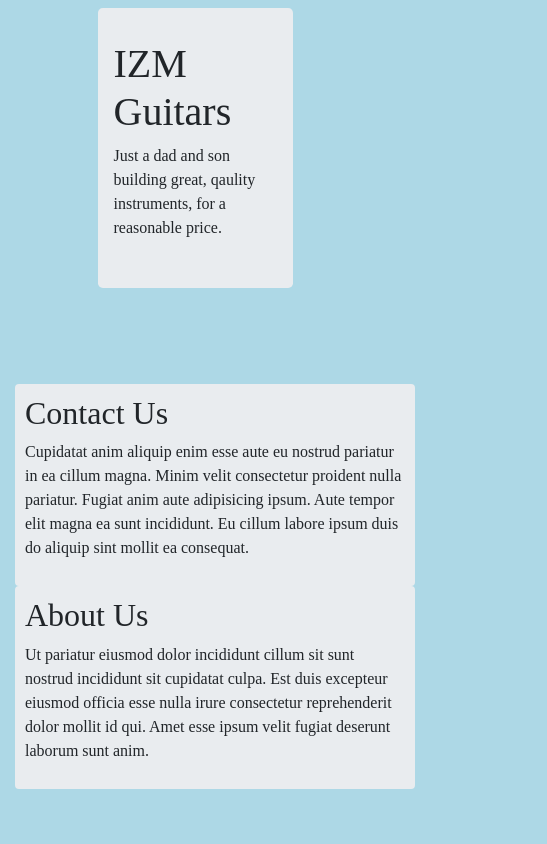
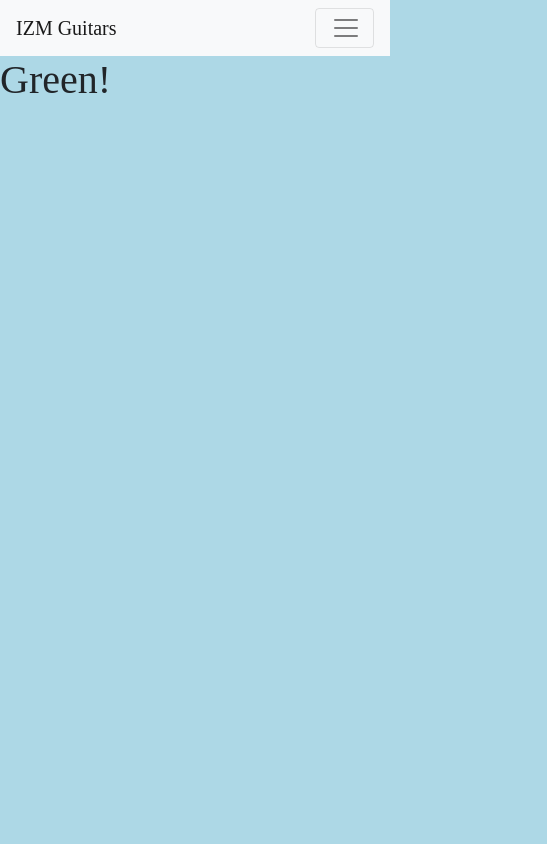
Before and after one commit to bmansk8/guitar-app, a React (Create React App) app: page /green in a window 390 px wide. Shown: the top 844 px of the page, 547 px wide, since content can reach past the window. Built offline with nearby package versions, Linux system fonts and the light colour scheme; a web font is replaced by a local one.

Commit message:
NavBar
Added a navbar with routes and some contact info. navbar is responsive but rest of components are not.

```diff
--- a/src/App.js
+++ b/src/App.js
@@ -1,6 +1,9 @@
 import React from 'react';
 import './App.css';
 import Page from './page';
+import { Blue } from './components/blue';
+import { Green } from './components/green';
+import { Purple } from './components/purple';
 import {
   BrowserRouter as Router,
   Switch,
@@ -12,6 +15,15 @@ function App() {
     <Router>
       <div>
         <Switch>
+          <Route path='/blue'>
+            <Blue />
+          </Route>
+          <Route path='/green'>
+            <Green />
+          </Route>
+          <Route path='/purple'>
+            <Purple />
+          </Route>
           <Route path='/'>
             <Page />
           </Route>
--- /dev/null
+++ b/src/components/blue.jsx
@@ -0,0 +1,12 @@
+import React from 'react';
+import { ContactBar } from '../services/contactbar';
+
+
+export const Blue = function () {
+  return (
+    <div>
+      <ContactBar />
+      <h1>Blue!</h1>
+    </div>
+  )
+}
--- /dev/null
+++ b/src/components/green.jsx
@@ -0,0 +1,12 @@
+import React from 'react';
+import { ContactBar } from '../services/contactbar';
+
+
+export const Green = function () {
+  return (
+    <div>
+      <ContactBar />
+      <h1>Green!</h1>
+    </div>
+  )
+}
--- /dev/null
+++ b/src/components/purple.jsx
@@ -0,0 +1,12 @@
+import React from 'react';
+import { ContactBar } from '../services/contactbar';
+
+
+export const Purple = function () {
+  return (
+    <div>
+      <ContactBar />
+      <h1>Purple!</h1>
+    </div>
+  )
+}
--- a/src/index.js
+++ b/src/index.js
@@ -4,4 +4,4 @@ import App from './App';
 import 'bootstrap/dist/css/bootstrap.min.css';
 import './index.css';
 
-ReactDOM.render(<App />,document.getElementById('root'));
+ReactDOM.render(<App />, document.getElementById('root'));
--- a/src/page.jsx
+++ b/src/page.jsx
@@ -1,8 +1,9 @@
 import React from 'react';
-import './page.css'
-import blue1 from './photos/blue1.jpg'
-import green1 from './photos/green1.jpg'
-import purple1 from './photos/purple1.jpg'
+import './page.css';
+import blue1 from './photos/blue1.jpg';
+import green1 from './photos/green1.jpg';
+import purple1 from './photos/purple1.jpg';
+import { ContactBar } from './services/contactbar.jsx';
 import {
   Jumbotron,
   Button,
@@ -16,6 +17,7 @@ import {
 export default function Page() {
   return (
     <div>
+      <ContactBar />
 
       <Jumbotron>
         <h1>IZM Guitars</h1>
@@ -29,17 +31,16 @@ export default function Page() {
           <Col>
             <div className='collection rounded'>
               <h2>Contact Us</h2>
-              <p>Cupidatat anim aliquip enim esse aute eu nostrud pariatur in ea cillum magna.
-              Minim velit consectetur proident nulla pariatur. Fugiat anim aute adipisicing ipsum.
-              Aute tempor elit magna ea sunt incididunt. Eu cillum labore ipsum duis do aliquip sint mollit ea consequat.</p>
+              <p>So while this website is a simple coding project for me, the guitars are real! If you are interested in buying one, just shoot me a email.
+              I will try to get back to you as soon as I can.</p>
             </div>
           </Col>
           <Col>
             <div id='about' className='rounded collection'>
               <h2>About Us</h2>
-              <p>Ut pariatur eiusmod dolor incididunt cillum sit sunt nostrud incididunt sit cupidatat culpa.
-              Est duis excepteur eiusmod officia esse nulla irure consectetur reprehenderit dolor mollit id qui.
-              Amet esse ipsum velit fugiat deserunt laborum sunt anim.</p>
+              <p>We have been in the music seen for over 30 years and got into building guitars in 2019. Since then
+              we have built and modded serveral guitars and finnaly made so many that the wife said we had to sell some!
+              So if your interested please take a look at our gallery bellow.</p>
             </div>
           </Col>
         </Row>
@@ -59,7 +60,7 @@ export default function Page() {
                   This is our custom bigsy tremelo style tele! Sporting a amazing dark to light blue fade,
                   humbuckers, and F hole style body. this tele is warm and fun.
                 </Card.Text>
-                <Button variant="primary">Check me out!</Button>
+                <Button href='/blue' variant="primary">Check me out!</Button>
               </Card.Body>
             </Card>
           </Col>
@@ -72,7 +73,7 @@ export default function Page() {
                   This is our standard style F hole tele. Sporting light to dark green fade and single coils.
                   Get ready for a twangy, yet warm sound.
                 </Card.Text>
-                <Button variant="primary">Check me out!</Button>
+                <Button href='/green' variant="primary">Check me out!</Button>
               </Card.Body>
             </Card>
           </Col>
@@ -85,7 +86,7 @@ export default function Page() {
                   This is our texas blinged out tele. Sporting a wilkinson p90 in the neck, a alnicove single coil, bridge, and plate,
                   and that awesome purple burst finish.
                 </Card.Text>
-                <Button variant="primary">Check me out!</Button>
+                <Button href='/purple' variant="primary" >Check me out!</Button>
               </Card.Body>
             </Card>
           </Col>
@@ -95,9 +96,3 @@ export default function Page() {
     </div>
   )
 }
-
-{/*
-    We have been in the music seen for over 30 years and got into building guitars in 2019. Since then
-    we have built and modded serveral guitars and finnaly made so many that the wife said we had to sell some!
-    So if your interested please take a look at our gallery bellow.
-*/}
--- /dev/null
+++ b/src/services/contactbar.css
@@ -0,0 +1,4 @@
+nav span{
+  margin-left: 3px;
+  padding: 3px;
+}
--- /dev/null
+++ b/src/services/contactbar.jsx
@@ -0,0 +1,33 @@
+import React from 'react';
+import './contactbar.css';
+import {
+  Navbar,
+  Nav,
+  NavDropdown
+} from 'react-bootstrap'
+import { FontAwesomeIcon } from '@fortawesome/react-fontawesome'
+import{
+  faEnvelope,
+  faMapMarker
+}from '@fortawesome/free-solid-svg-icons'
+
+export const ContactBar = function () {
+  return (
+    <Navbar sticky="top" bg="light" expand="lg">
+      <Navbar.Brand href="#home">IZM Guitars</Navbar.Brand>
+      <Navbar.Toggle aria-controls="basic-navbar-nav" />
+      <Navbar.Collapse id="basic-navbar-nav">
+        <Nav className="mr-auto">
+          <Nav.Link href="/">Home</Nav.Link>
+          <NavDropdown title="Dropdown" id="basic-nav-dropdown">
+            <NavDropdown.Item href="/blue">Bigsby Tele</NavDropdown.Item>
+            <NavDropdown.Item href="/green">F Hole Tele</NavDropdown.Item>
+            <NavDropdown.Item href="/purple">Texas Tele</NavDropdown.Item>
+          </NavDropdown>
+          <Navbar.Text><FontAwesomeIcon icon={faEnvelope} /> Email: Bmansk14@gmail.com</Navbar.Text>
+          <Navbar.Text><FontAwesomeIcon icon={faMapMarker} /> Dahlonega Ga</Navbar.Text>
+        </Nav>
+      </Navbar.Collapse>
+    </Navbar>
+  )
+}
```
Also changed, not shown: todo.txt.
